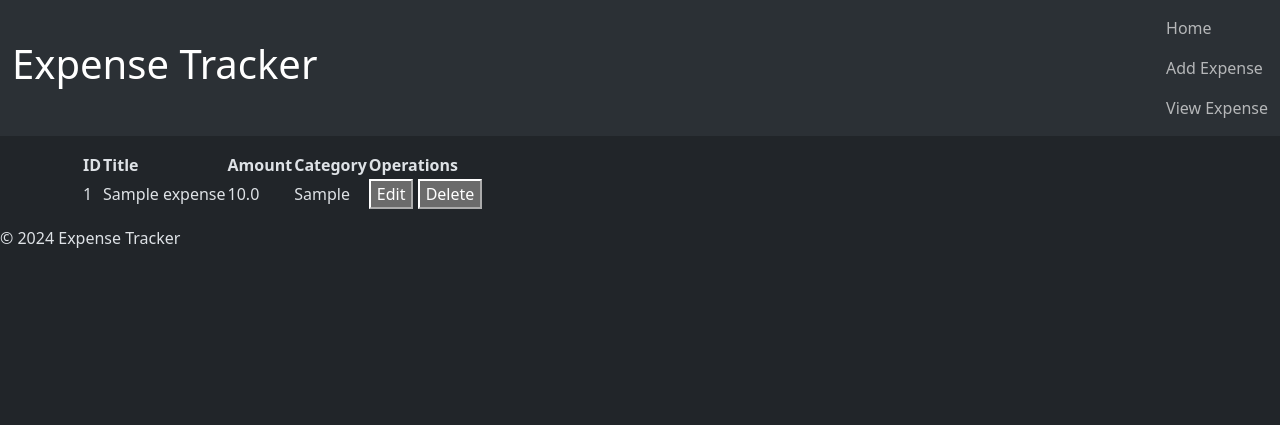
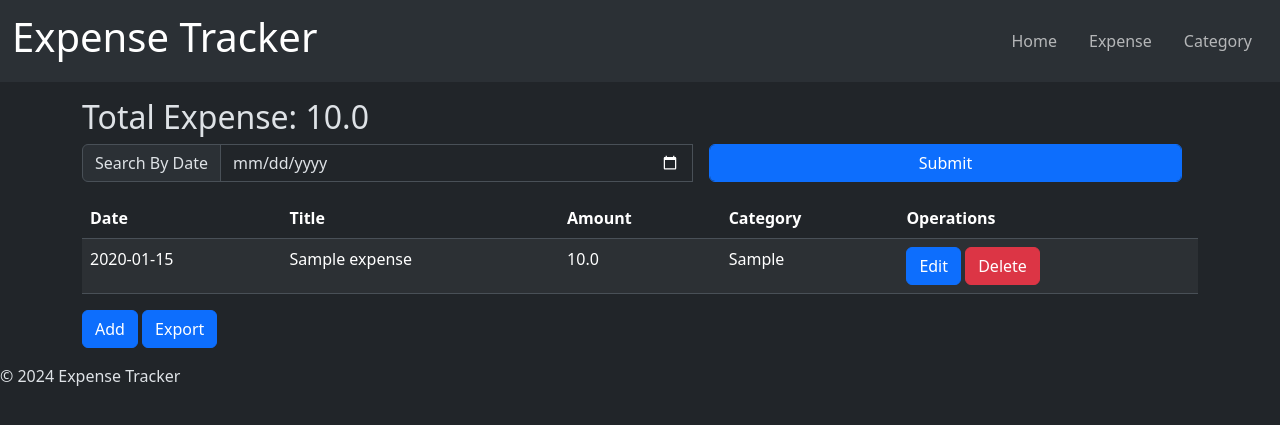
Before and after one commit to PS218909/Expense-Tracker, a Flask app: page /view in a window 1280 px wide. Shown: the top 425 px of the page. Run offline with Flask 3, Linux system fonts and the light colour scheme; tables that the repository leaves empty hold one stand-in row (values such as "Sample post"); parts of the project's set-up code (start-up, migrations or seed data) failed here and were passed over.

Commit message:
Add category management and enhance expense tracking features
- Introduced a new Category model for better expense categorization.
- Added templates for adding and viewing categories.
- Updated home and view expense templates to display total spending and improved layout.
- Enhanced edit expense form with category selection.
- Updated README with new features and installation instructions.
- Added necessary libraries to requirements.txt for data visualization.

```diff
--- a/app/routes.py
+++ b/app/routes.py
@@ -1,21 +1,61 @@
-from flask import Blueprint, render_template, request, redirect, url_for
+from flask import Blueprint, render_template, request, redirect, url_for, send_file
 from .models import Expense, Category, db
+import matplotlib
+matplotlib.use("Agg")
+import matplotlib.pyplot as plt
+import numpy as np
+import pandas as pd
+from datetime import datetime as dt
+import pytz
 
 bp = Blueprint('routes', __name__)
+
+
+def populate_database():
+    category_all = [category.name for category in Category.query.all()]
+    if not category_all:
+        categories = ['Entertainment', 'Food', 'Gas', 'Rent', 'Savings', 'Transportation', 'Utilities']
+        for category in categories:
+            if category not in category_all:
+                db.session.add(Category(name=category))
+                db.session.commit()
+populate_database()
 
 @bp.route('/')
 @bp.route("/home")
 def home():
     category = Category.query.all()
-    return render_template('home.html', categories = category)
+    expense = Expense.query.all()
+    total = sum([e.amount for e in expense])
+    return render_template('home.html', categories = category, total = total)
+
+@bp.route('/category', methods = ['GET'])
+def category():
+    categories = Category.query.all()
+    expense = Expense.query.all()
+    if expense:
+        df = pd.DataFrame([{'title': e.title, 'amount': e.amount, 'category': e.category, 'date': e.date} for e in expense])
+        for category in categories:
+            total = df[df['category'] == category.name]['amount'].sum()
+            category.total = total
+        category_name = [category.name for category in categories]
+        category_total = [category.total for category in categories]
+        overall = np.sum(category_total)
+        patches, texts = plt.pie(np.array(category_total), radius=1)
+        legend_text = []
+        plt.subplots_adjust(left=0.5)
+        plt.legend(patches, [category_name[idx] + f" : {(category_total[idx]/overall)*100:.2f} %" for idx in range(len(category_total))], title="Category", bbox_to_anchor=(-0.1, 0.85))
+        plt.savefig("app\\static\\pie.png", transparent=True)
+        plt.close('all')
+    return render_template('category.html', categories = categories)
 
 @bp.route('/add', methods=['GET', 'POST'])
 def add_expense():
     if request.method == 'POST':
         title = request.form['title']
         amount = request.form['amount']
-        category = request.form['category'].lower()
-        expense = Expense(title=title, amount=float(amount), category=category)
+        category = request.form['category']
+        expense = Expense(title=title, amount=float(amount), category=category, date=dt.now(pytz.timezone('Asia/Kolkata')))
         db.session.add(expense)
         db.session.commit()
         return redirect(url_for('routes.home'))
@@ -23,10 +63,35 @@ def add_expense():
         categories = Category.query.all()
         return render_template('add_expense.html', categories = categories)
 
-@bp.route('/view', methods = ["GET"])
+@bp.route('/category/add', methods=['GET', 'POST'])
+def add_category():
+    if request.method == 'POST':
+        name = request.form['name']
+        category = Category(name=name)
+        db.session.add(category)
+        db.session.commit()
+        return redirect(url_for('routes.home'))
+    return render_template('add_category.html')
+
+@bp.route('/view', methods = ["GET", "POST"])
 def view_expenses():
+    date = request.args.get('search_by_date', default='all', type=str)
     expenses = Expense.query.all()
-    return render_template('view_expense.html', expenses = expenses)
+    if date == 'all':
+        total = sum([expense.amount for expense in expenses])
+        message = f"Total Expense: {total}"
+    else:
+        expenses = [expense for expense in expenses if str(expense.date).split(" ")[0] == date]
+        total = sum([expense.amount for expense in expenses])
+        message = f"Expense on {date}: {total}"
+    for expense in expenses:
+        expense.date = str(expense.date).split(" ")[0]
+    return render_template('view_expense.html', expenses = expenses, message = message)
+
+@bp.route("/category/view/<string:name>", methods = ["GET"])
+def view_category(name):
+    expenses = Expense.query.filter(Expense.category == name)
+    return render_template("view_expense.html", expenses = expenses)
 
 @bp.route('/delete/<int:id>', methods = ["GET"])
 def delete_expense(id):
@@ -35,13 +100,28 @@ def delete_expense(id):
     db.session.commit()
     return redirect(url_for('routes.view_expenses'))
 
+@bp.route('/category/delete/<string:name>', methods = ["GET"])
+def delete_category(name):
+    category = Category.query.get(name)
+    db.session.delete(category)
+    db.session.commit()
+    return redirect(url_for('routes.category'))
+
 @bp.route('/edit/<int:id>', methods = ["GET", "POST"])
 def edit_expense(id):
     expense = Expense.query.get(id)
+    category = Category.query.all()
     if request.method == 'POST':
         expense.title = request.form['title']
         expense.amount = request.form['amount']
         expense.category = request.form['category']
         db.session.commit()
         return redirect(url_for('routes.view_expenses'))
-    return render_template('edit_expense.html', expense = expense)
+    return render_template('edit_expense.html', expense = expense, categories = category)
+
+@bp.route("/export", methods = ["GET"])
+def export_expense():
+    expense = Expense.query.all()
+    df = pd.DataFrame([{'title': e.title, 'amount': e.amount, 'category': e.category, 'date': e.date} for e in expense])
+    df.to_csv("app\\export.csv")
+    return send_file("export.csv", as_attachment=True)
--- a/app/templates/base.html
+++ b/app/templates/base.html
@@ -13,15 +13,15 @@
                 <h1>Expense Tracker</h1>
             </header>
             <div class="d-flex">
-                <ul class="navbar-nav me-auto mb-2 mb-lg-0 " id="navbarSupportedContent">
-                    <li class="nav-item">
+                <ul class="navbar-nav me-auto mb-2 mb-lg-0 flex flex-row">
+                    <li class="nav-item mx-3">
                         <a class="nav-link" href="{{ url_for('routes.home') }}">Home</a>
                     </li>
-                    <li class="nav-item">
-                        <a class="nav-link" href="{{ url_for('routes.add_expense') }}">Add Expense</a>
+                    <li class="nav-item mx-3">
+                        <a class="nav-link" href="{{ url_for('routes.view_expenses') }}">Expense</a>
                     </li>
-                    <li class="nav-item">
-                        <a class="nav-link" href="{{ url_for('routes.view_expenses') }}">View Expense</a>
+                    <li class="nav-item mx-3">
+                        <a class="nav-link" href="{{ url_for('routes.category') }}">Category</a>
                     </li>
                 </ul>
             </div>
--- a/app/templates/home.html
+++ b/app/templates/home.html
@@ -2,8 +2,9 @@
 {% block content %}
     <h2>Welcome to Expense Tracker</h2>
     <p>Expense Tracker is a simple web application that helps you keep track of your expenses.</p>
-    <p>It allows you to add expenses and view them.</p>
     <p>Click on the links above to get started.</p>
+
+    <h2>Total Spending: {{ total }}</h2>
 
     <h3>Categories</h3>
     <ul class="flex flex-row">
--- a/app/templates/view_expense.html
+++ b/app/templates/view_expense.html
@@ -1,28 +1,38 @@
 {% extends 'base.html' %}
 {% block content %}
-<table>
+<h2>{{ message }}</h2>
+<form action="/view" method="get">
+    <div class="input-group mb-3">
+        <span for="date" class="input-group-text">Search By Date</span>
+        <input type="date" class="form-control" name="search_by_date" id="date">
+        <button type="submit" class=" rounded ml-3 form-control mx-3 btn btn-primary">Submit</button>
+    </div>
+</form>
+<table class="table table-striped table-hover">
     <thead>
         <tr>
-            <th>ID</th>
-            <th>Title</th>
-            <th>Amount</th>
-            <th>Category</th>
-            <th>Operations</th>
+            <th scope="col">Date</th>
+            <th scope="col">Title</th>
+            <th scope="col">Amount</th>
+            <th scope="col">Category</th>
+            <th scope="col">Operations</th>
         </tr>
     </thead>
     <tbody>
         {% for expense in expenses %}
-        <tr>
-            <td>{{ expense.id }}</td>
+        <tr scope="row">
+            <td>{{ expense.date }}</td>
             <td>{{ expense.title }}</td>
             <td>{{ expense.amount }}</td>
             <td>{{ expense.category }}</td>
             <td>
-                <a href="/edit/{{ expense.id }}"><button>Edit</button></a>
-                <a href="/delete/{{ expense.id }}"><button>Delete</button></a>
+                <a class="btn btn-primary" href="/edit/{{ expense.id }}">Edit</a>
+                <a class="btn btn-danger" href="/delete/{{ expense.id }}">Delete</a>
             </td>
         </tr>
         {% endfor %}
     </tbody>
 </table>
+<a href="/add" class="btn btn-primary">Add</a>
+<a href="/export" class="btn btn-primary" target="_blank">Export</a>
 {% endblock %}
--- a/requirements.txt
+++ b/requirements.txt
@@ -2,3 +2,6 @@ flask
 flask-sqlalchemy
 flask-migrate
 python-dotenv
+matplotlib
+pandas
+numpy
```
Also changed, not shown: app/models.py (+6 -6 lines), app/templates/add_category.html (added, +12 -0 lines), app/templates/category.html (added, +29 -0 lines), app/templates/edit_expense.html (+21 -4 lines), README.md, app/static/pie.png (added), 2 other files.
